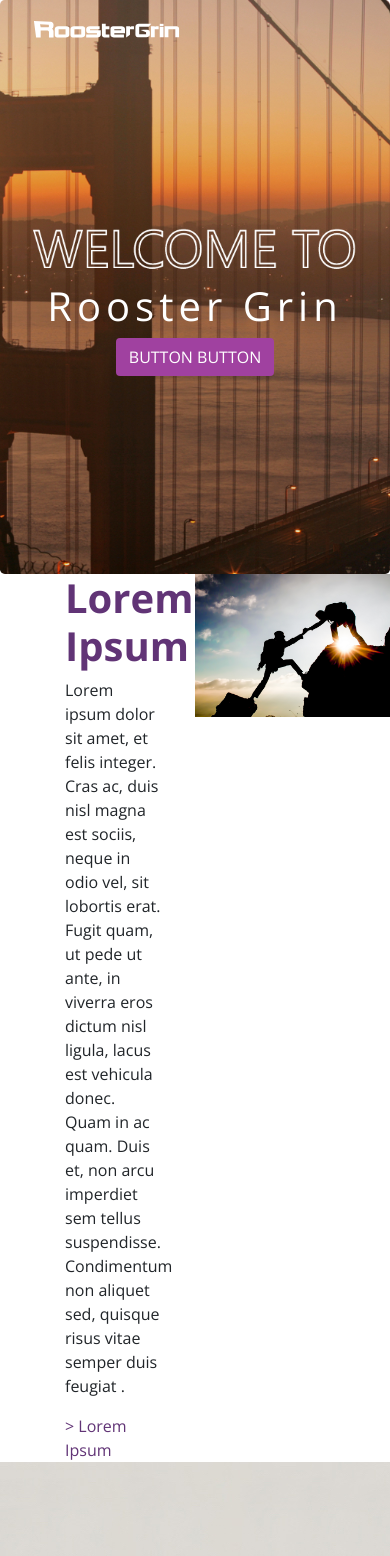
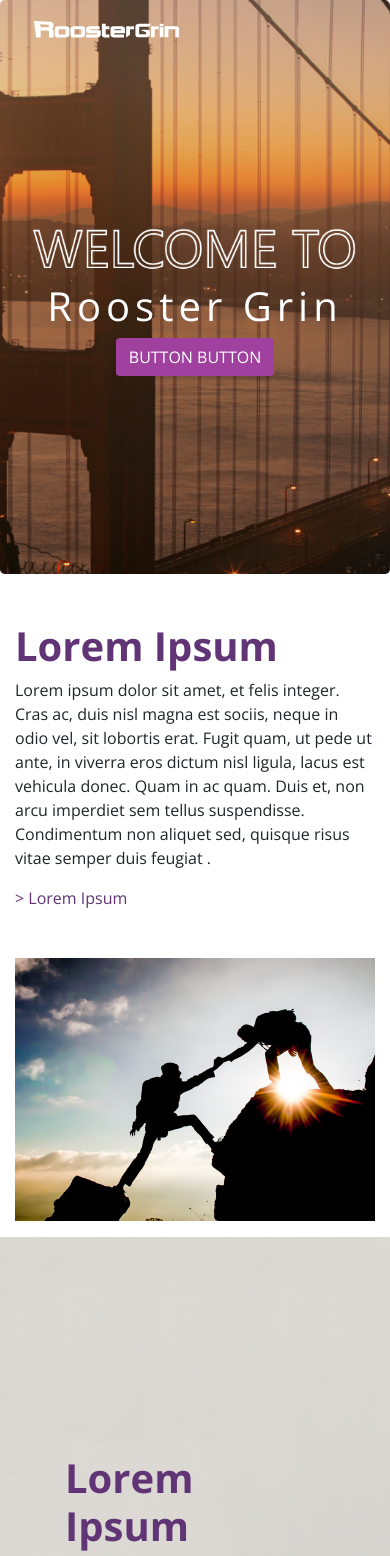
Before and after one commit to awstin17/rg-challenge, a Vue app: page / in a window 390 px wide. Shown: the top 1556 px of the page. Built offline with nearby package versions, Linux system fonts and the light colour scheme; the HTML template or start-up script is replaced by a standard one.

Commit message:
finished first section header

```diff
--- a/src/components/First-Section.vue
+++ b/src/components/First-Section.vue
@@ -1,12 +1,12 @@
 <template>
-  <div class="container-fluid p-0">
+  <div class="container-fluid p-sm-0">
     <div class="row no-gutters">
-      <div class="col-3 offset-2 d-flex flex-column justify-content-center">
+      <div class="col-12 col-sm-3 offset-sm-2 d-flex flex-column justify-content-center py-5">
         <h1 class="font-weight-bold" style="color: #613476">Lorem Ipsum</h1>
         <p>Lorem ipsum dolor sit amet, et felis integer. Cras ac, duis nisl magna est sociis, neque in odio vel, sit lobortis erat. Fugit quam, ut pede ut ante, in viverra eros dictum nisl ligula, lacus est vehicula donec. Quam in ac quam. Duis et, non arcu imperdiet sem tellus suspendisse. Condimentum non aliquet sed, quisque risus vitae semper duis feugiat .</p>
-        <a style="color: #613476">> Lorem Ipsum</a>
+        <a href style="color: #613476">> Lorem Ipsum</a>
       </div>
-      <div class="col-6 offset-1">
+      <div class="col-12 col-sm-6 offset-sm-1 pb-3 pb-sm-0">
         <img style="background-size: cover" width="100%" src="../assets/img-1.jpg" />
       </div>
     </div>
```
